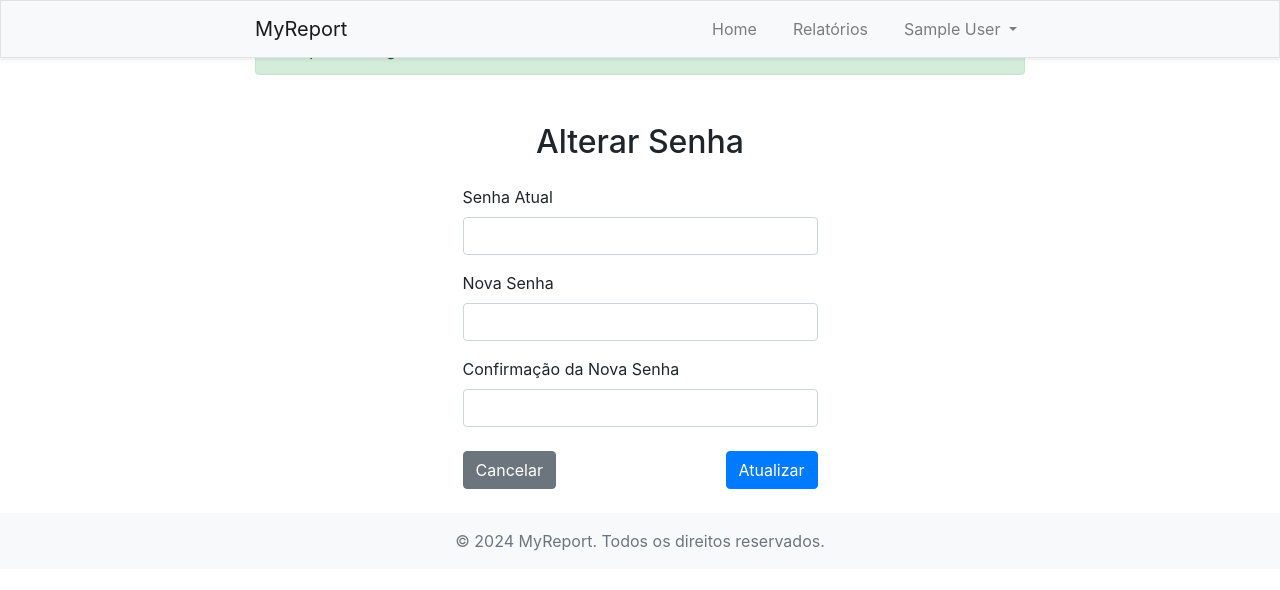
After one commit to PeritoCriminal/NewReport, a Django app: page /password_change_custom/ in a window 1280 px wide. The commit adds this page. Shown: the top 590 px of the page. Run offline with Django 5.2, Linux system fonts and the light colour scheme; a user stored in the database is signed in; tables that the repository leaves empty hold one stand-in row (values such as "Sample post"); one stand-in notice (Sample message) is shown; some libraries are stand-ins or nearby versions.

Commit message:
alterado o formulário de edição do usuário, deixando alteração de senha em um formulário a parte

```diff
--- a/newreportapp/templates/base.html
+++ b/newreportapp/templates/base.html
@@ -13,7 +13,6 @@
 <body>
     <header class="bg-light border-bottom mb-4">
         <nav class="navbar navbar-expand-lg navbar-light bg-light fixed-top border shadow-sm" style="padding: 0.5rem 1rem;">
-
             <div class="container">
                 <a class="navbar-brand" href="{% url 'home' %}">MyReport</a>
                 <button class="navbar-toggler" type="button" data-toggle="collapse" data-target="#navbarNav" aria-controls="navbarNav" aria-expanded="false" aria-label="Toggle navigation">
@@ -49,7 +48,9 @@
                                         <a class="dropdown-item" href="#">Meus Laudos</a>
                                     {% endif %}
 
-                                    <a class="dropdown-item" href="{% url 'edit_user_profile' %}">Alterar Dados</a>
+                                    <a class="dropdown-item" href="{% url 'edit_user_profile' %}">Alterar Dados do Perfil</a>
+                                    <a class="dropdown-item" href="{% url 'password_change' %}">Alterar Senha</a> <!-- Link para alteração de senha -->
+
                                     <div class="dropdown-divider"></div>
                                     <form id="logout-form" method="post" action="{% url 'logout' %}" style="display: inline;">
                                         {% csrf_token %}
@@ -69,7 +70,23 @@
             </div>
         </nav>
     </header>
+
     <main role="main" class="container mb-4">
+
+        <!-- Seção para exibir mensagens de feedback -->
+        {% if messages %}
+            <div class="mt-3">
+                {% for message in messages %}
+                    <div class="alert alert-{{ message.tags }} alert-dismissible fade show" role="alert">
+                        {{ message }}
+                        <button type="button" class="close" data-dismiss="alert" aria-label="Close">
+                            <span aria-hidden="true">&times;</span>
+                        </button>
+                    </div>
+                {% endfor %}
+            </div>
+        {% endif %}
+
         {% block content %}
         <!-- Conteúdo específico da página -->
         {% endblock %}
@@ -88,7 +105,6 @@
     <!--<script src="{% static 'js/jspdf.umd.min.js' %}"></script>-->
     <script src="{% static 'js/scripts.js' %}"></script>
 
-
 </body>
 
 {% block scripts %}
--- /dev/null
+++ b/newreportapp/templates/registration/password_change_custom.html
@@ -0,0 +1,37 @@
+{% extends 'base.html' %}
+
+{% block title %}Alterar Senha - MyReport{% endblock %}
+
+{% block content %}
+<div class="container mt-5">
+    <div class="row justify-content-center">
+        <div class="col-md-6">
+            <h2 class="mb-4 text-center">Alterar Senha</h2>
+            <form method="post">
+                {% csrf_token %}
+
+                <!-- Campos de formulário de alteração de senha -->
+                <div class="form-group">
+                    <label for="id_old_password">Senha Atual</label>
+                    <input type="password" name="old_password" id="id_old_password" class="form-control" required>
+                </div>
+
+                <div class="form-group">
+                    <label for="id_new_password1">Nova Senha</label>
+                    <input type="password" name="new_password1" id="id_new_password1" class="form-control" required>
+                </div>
+
+                <div class="form-group">
+                    <label for="id_new_password2">Confirmação da Nova Senha</label>
+                    <input type="password" name="new_password2" id="id_new_password2" class="form-control" required>
+                </div>
+
+                <div class="d-flex justify-content-between mt-4">
+                    <a href="{% url 'home' %}" class="btn btn-secondary">Cancelar</a>
+                    <button type="submit" class="btn btn-primary">Atualizar</button>
+                </div>
+            </form>
+        </div>
+    </div>
+</div>
+{% endblock %}
--- a/newreportapp/urls.py
+++ b/newreportapp/urls.py
@@ -2,7 +2,7 @@
 from django.urls import path
 from django.contrib.auth import views as auth_views
 
-from .views import register_user, user_login_view, home_views, edit_user_profile_view, create_post_view, post_likes_views, post_delete_views
+from .views import register_user, user_login_view, home_views, edit_user_profile_view, create_post_view, post_likes_views, post_delete_views, change_password_view
 
 urlpatterns = [
     # URLs de redefinição de senha com templates personalizados
@@ -26,6 +26,11 @@ urlpatterns = [
         auth_views.PasswordResetCompleteView.as_view(template_name='password_reset_complete.html'),
         name='password_reset_complete'
     ),
+    path(
+        'password_change_custom/',
+        auth_views.PasswordChangeView.as_view(template_name='registration/password_change_custom.html'),
+        name='password_change'
+    ),
 
     # URLs relacionadas à conta do usuário
     path('account/register/', register_user, name='register'),
--- a/newreportapp/views/__init__.py
+++ b/newreportapp/views/__init__.py
@@ -8,3 +8,4 @@ from .create_post_views import create_post_view
 from .post_likes_views import post_like
 from .post_delete_views import post_delete_views
 from .decorators import administrator_required, login_forbidden
+from .change_password_views import change_password_view
--- a/pendencias.txt
+++ b/pendencias.txt
@@ -3,6 +3,7 @@ Código está crescendo.
 ====================================================
 O que falta implementar?
 ----------------------------------------------------
+separar form de atualização do usuário e o form de mudança de senha.
 verificar tentativa de alteração de senha e, se falhar, ficar na página.
 Home page do usuário
 model para friends
```
Also changed, not shown: newreportapp/forms/custom_password_change_form.py (added, +16 -0 lines), newreportapp/templates/registration/edit_user_profile.html (+5 -2 lines), newreportapp/templates/registration/password_change_done_custom.html (added, +14 -0 lines), newreportapp/tests/test_views.py (+3 -0 lines), newreportapp/views/change_password_views.py (added, +21 -0 lines), newreportapp/views/edit_user_profile_views.py (+8 -7 lines).
